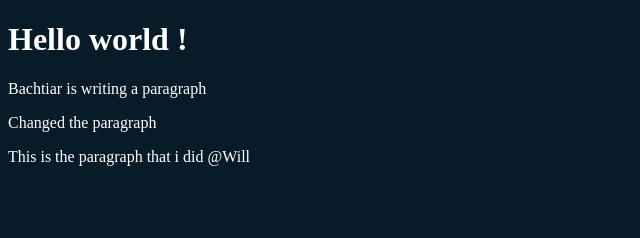
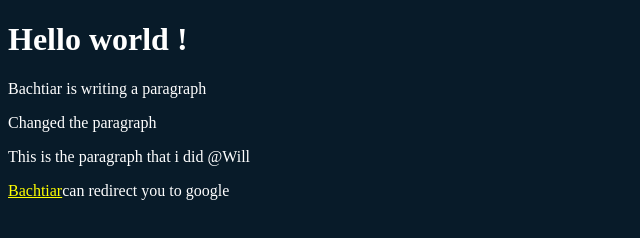
Before and after one commit to 134ch/New, a plain HTML site: page index.html in a window 1280 px wide. Shown: the whole page, without its empty margins (0-640 px from the left). Drawn offline with Linux system fonts and the light colour scheme.

Commit message:
added a google link by Bachtiar

```diff
--- a/index.html
+++ b/index.html
@@ -14,5 +14,6 @@
     <div class="forWill">
         <p>This is the paragraph that i did @Will</p>
     </div>
+    <p><a href="https://www.google.com/" class="bachtiar">Bachtiar</a>can redirect you to google</p>
 </body>
 </html>
--- a/style.css
+++ b/style.css
@@ -2,3 +2,6 @@ body {
     background-color: #081b29;
     color: white;
 }
+.bachtiar{
+    color:yellow;
+}
```
